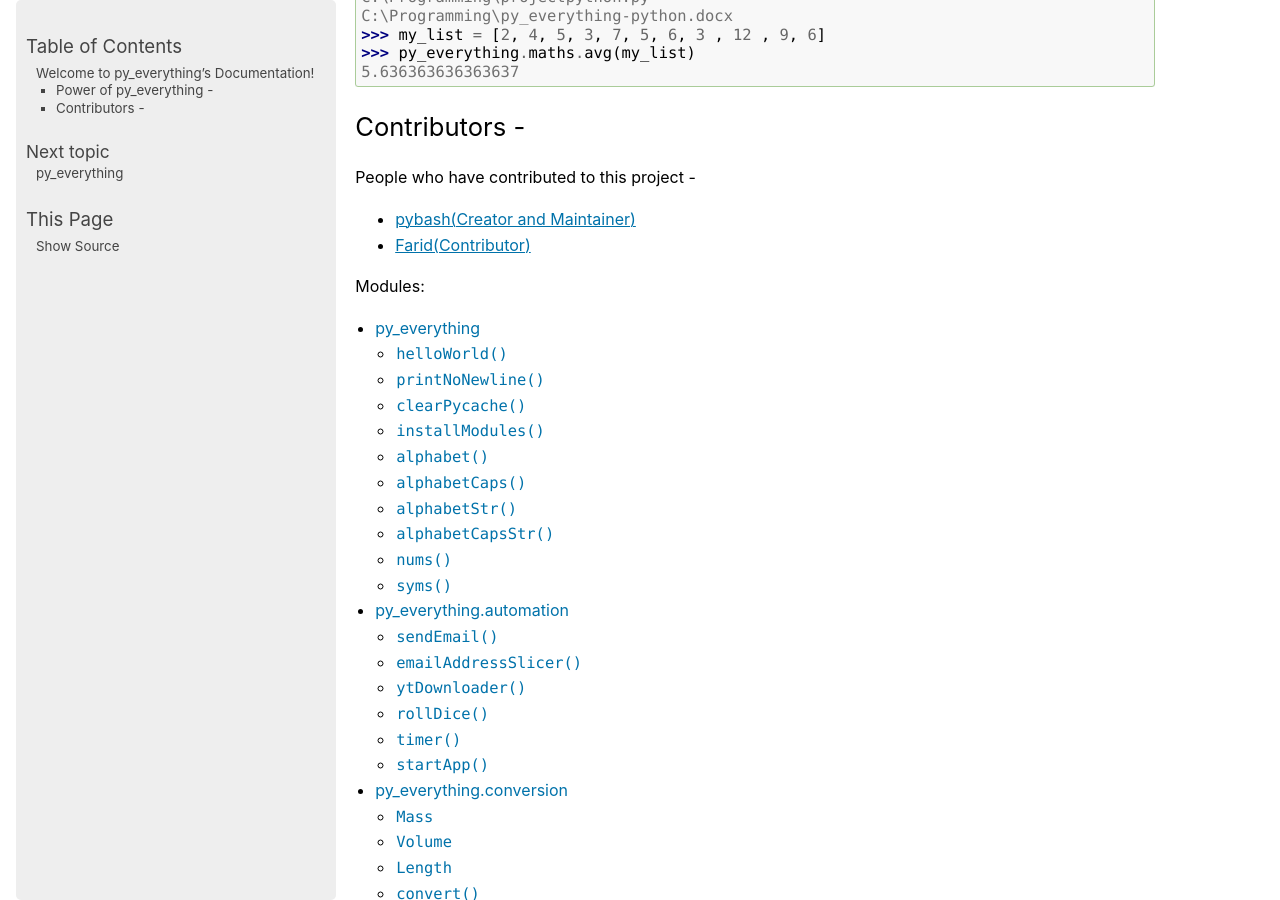
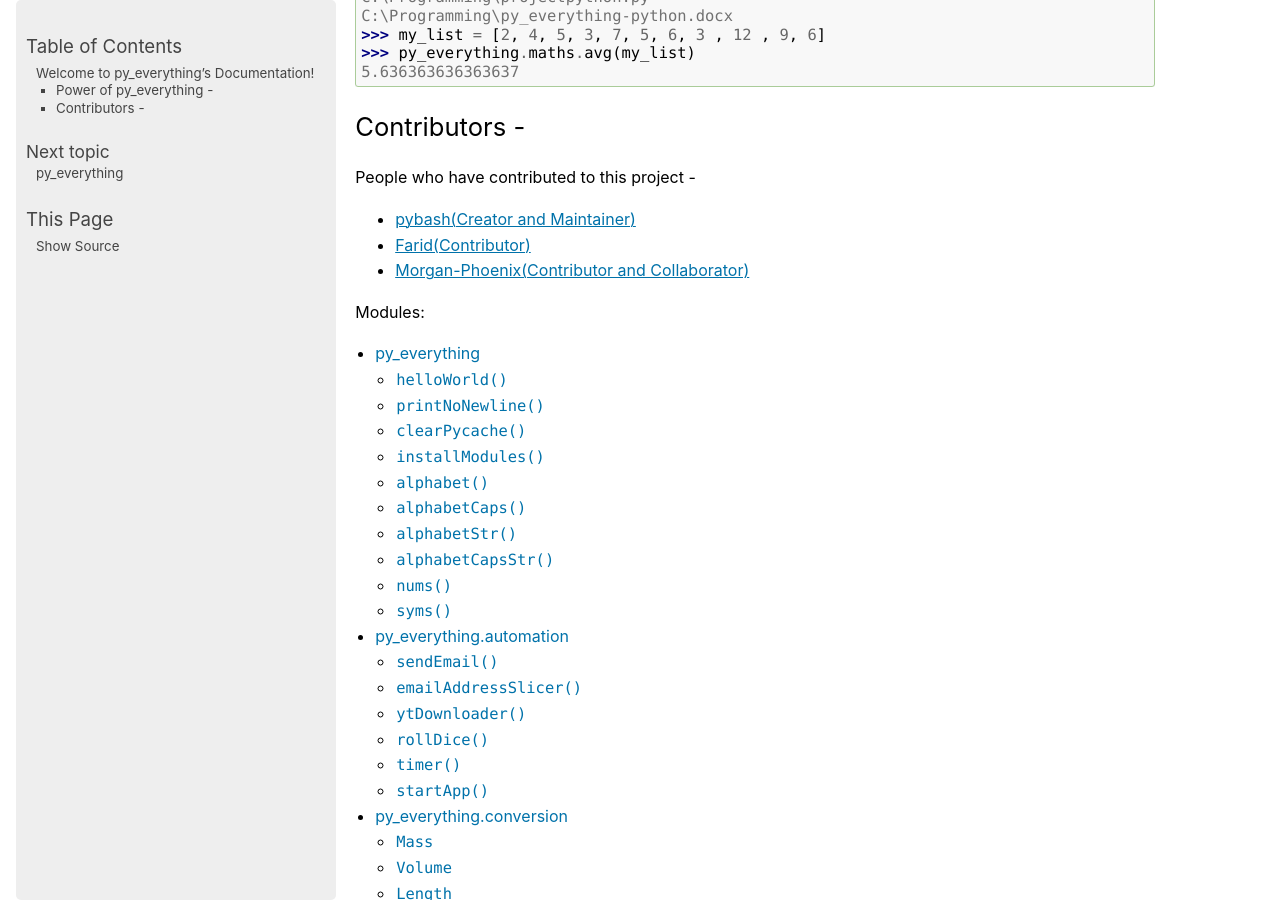
Before and after one commit to pybash1/py_everything, a Sphinx documentation site: the page built from docs/source/index.rst, in a window 1280 px wide and 900 px high, scrolled down 474 px. Built offline with Sphinx 7.4.7, drawn with Linux system fonts in a browser that asks for light colours; pages that are not in the unit, such as notebooks, are missing from menus.

Commit message:
FIX <finished> Added @Morgan-Phoenix in docs

```diff
--- a/docs/source/index.rst
+++ b/docs/source/index.rst
@@ -34,6 +34,7 @@ People who have contributed to this project -
 
 * `pybash(Creator and Maintainer) <https://github.com/pybash1>`_
 * `Farid(Contributor) <https://github.com/mfaridn03>`_
+* `Morgan-Phoenix(Contributor and Collaborator) <https://github.com/Morgan-Phoenix>`_
 
 
 .. toctree::
```
